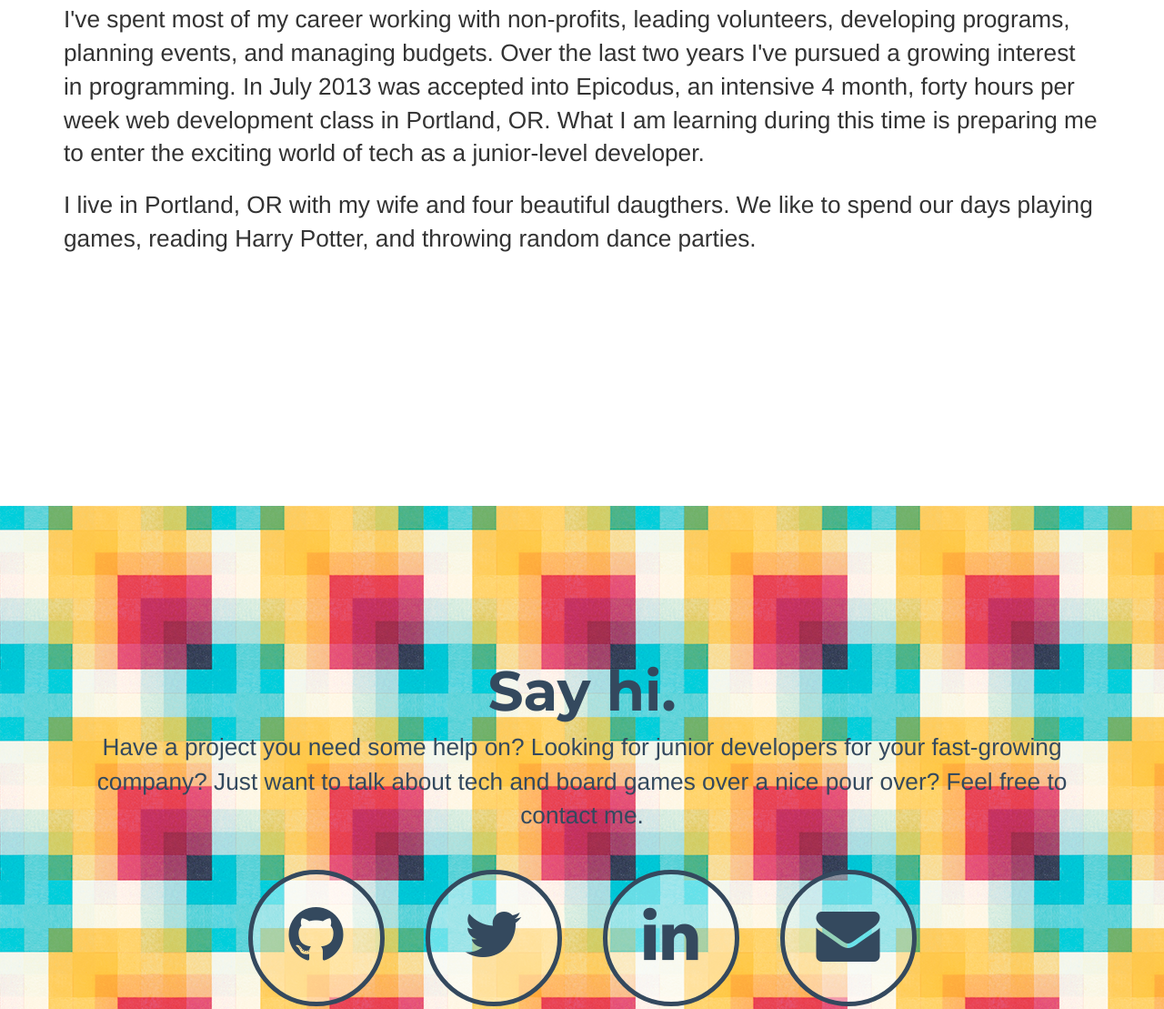
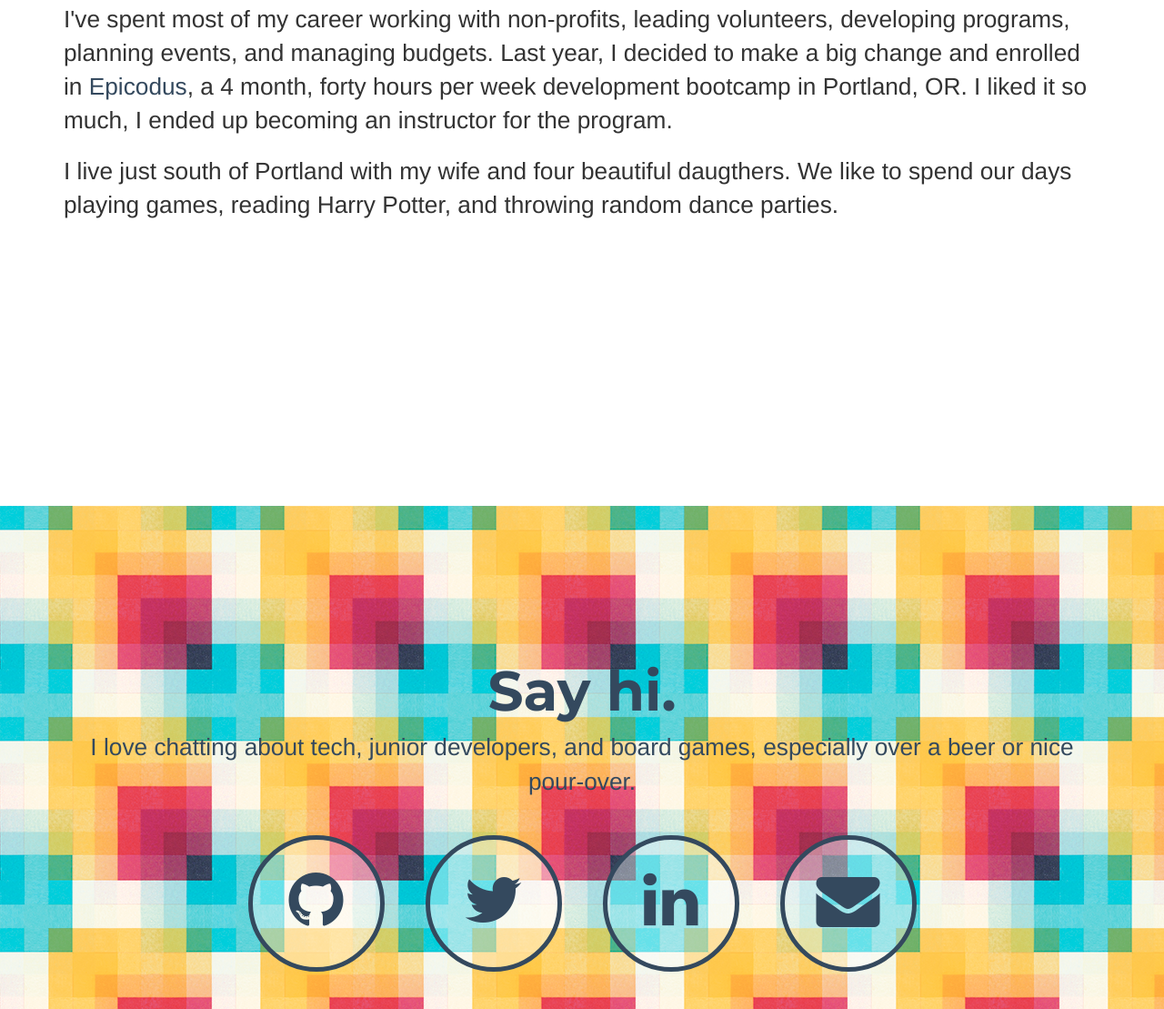
Before and after one commit to dustinbrownman/dustinbrownman.github.io, a plain HTML site: page index.html in a window 1280 px wide. Shown: the part 1044-2153 px from the top of the page at 91% size. Drawn offline with nearby package versions, Linux system fonts and the light colour scheme.

Commit message:
change wording for about and contact sections

```diff
--- a/index.html
+++ b/index.html
@@ -47,9 +47,6 @@
                         <a href="#about">About</a>
                     </li>
                     <li class="page-scroll">
-                        <a href="#projects">Projects</a>
-                    </li>
-                    <li class="page-scroll">
                         <a href="#contact">Contact</a>
                     </li>
                 </ul>
@@ -76,8 +73,8 @@
             <div class="row">
                 <div class="col-lg-12">
                     <h1>A little about me.</h1>
-                    <p class="lead">I've spent most of my career working with non-profits, leading volunteers, developing programs, planning events, and managing budgets. Over the last two years I've pursued a growing interest in programming. In July 2013 was accepted into Epicodus, an intensive 4 month, forty hours per week web development class in Portland, OR. What I am learning during this time is preparing me to enter the exciting world of tech as a junior-level developer.</p>
-					<p class="lead">I live in Portland, OR with my wife and four beautiful daugthers. We like to spend our days playing games, reading Harry Potter, and throwing random dance parties.</p>
+                    <p class="lead">I've spent most of my career working with non-profits, leading volunteers, developing programs, planning events, and managing budgets. Last year, I decided to make a big change and enrolled in <a href="http://www.epicodus.com" target="_blank" title="Epicodus">Epicodus</a>, a 4 month, forty hours per week development bootcamp in Portland, OR. I liked it so much, I ended up becoming an instructor for the program.
+                    <p class="lead">I live just south of Portland with my wife and four beautiful daugthers. We like to spend our days playing games, reading Harry Potter, and throwing random dance parties.</p>
                 </div>
             </div>
         </div>
@@ -88,7 +85,7 @@
             <div class="row">
                 <div class="col-lg-12">
                     <h1>Say hi.</h1>
-                    <p>Have a project you need some help on? Looking for junior developers for your fast-growing company? Just want to talk about tech and board games over a nice pour over? Feel free to contact me.</p>
+                    <p>I love chatting about tech, junior developers, and board games, especially over a beer or nice pour-over.</p>
                     <div class="row">
                         <div class="col-md-2 col-md-offset-2 col-sm-6 col-sm-offset-0 text-center">
                             <div class="bubble glow">
```
